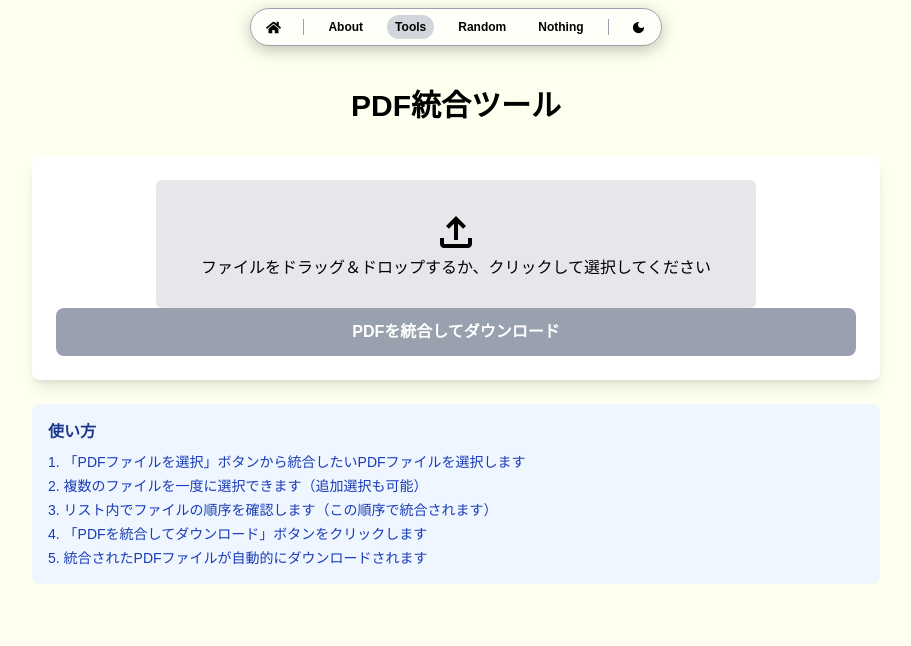
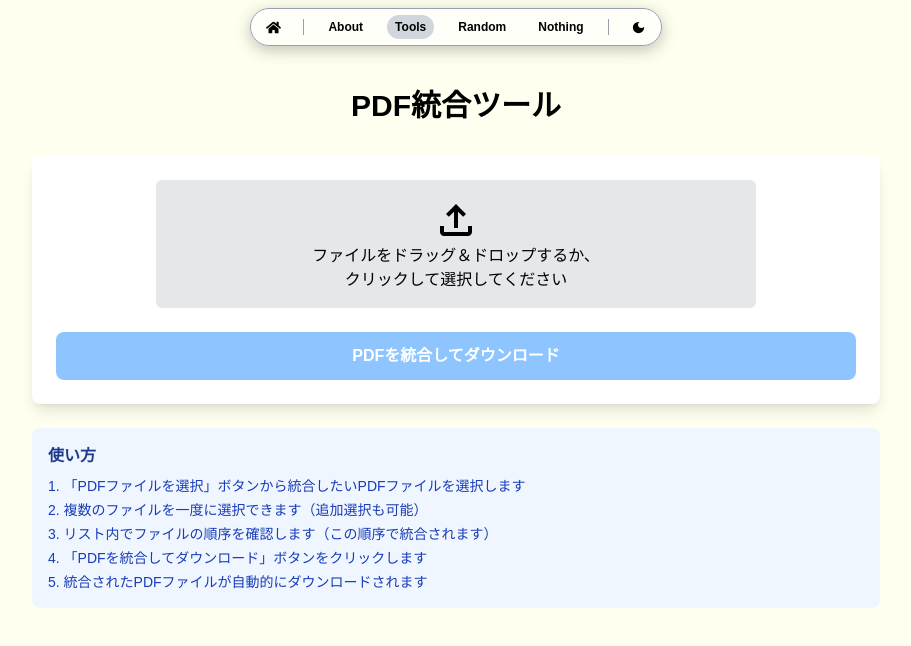
Before and after one commit to 11Rick23/kuri-net, a Next.js app: page /tools/pdf-merge in a window 1280 px wide. Shown: the top 646 px of the page, without its empty margins (184-1095 px from the left). Built offline with nearby package versions, Linux system fonts and the light colour scheme; a web font is replaced by a local one.

Commit message:
リファクタリング（ファイル分割）

```diff
--- /dev/null
+++ b/app/tools/pdf-merge/components/actionButtons.tsx
@@ -0,0 +1,48 @@
+type Props = {
+	files: File[];
+	isLoading: boolean;
+	clearFiles: () => void;
+	mergePdfs: () => Promise<void>;
+};
+export default function ActionButtons({
+	files,
+	isLoading,
+	clearFiles,
+	mergePdfs,
+}: Props) {
+	return (
+		<div className="flex gap-4">
+			<button
+				type="button"
+				onClick={mergePdfs}
+				disabled={files.length < 2 || isLoading}
+				className="
+				flex-1
+				bg-blue-600 hover:bg-blue-700
+				disabled:bg-blue-300 dark:disabled:bg-gray-700 disabled:cursor-not-allowed
+				text-white font-semibold
+				py-3 px-6
+				rounded-lg transition-colors
+				"
+			>
+				{isLoading ? "統合中..." : "PDFを統合してダウンロード"}
+			</button>
+
+			{files.length > 0 && (
+				<button
+					type="button"
+					onClick={clearFiles}
+					disabled={isLoading}
+					className="
+					bg-gray-500 hover:bg-gray-600 disabled:bg-gray-400 disabled:cursor-not-allowed
+					text-white font-semibold
+					py-3 px-6
+					rounded-lg transition-colors
+					"
+				>
+					クリア
+				</button>
+			)}
+		</div>
+	);
+}
--- /dev/null
+++ b/app/tools/pdf-merge/components/description.tsx
@@ -0,0 +1,18 @@
+export default function Description() {
+	return (
+		<div className="bg-blue-50 dark:bg-blue-900/20 rounded-lg p-4">
+			<h3 className="font-semibold text-blue-900 dark:text-blue-100 mb-2">
+				使い方
+			</h3>
+			<ol className="list-decimal list-inside space-y-1 text-sm text-blue-800 dark:text-blue-200">
+				<li>
+					「PDFファイルを選択」ボタンから統合したいPDFファイルを選択します
+				</li>
+				<li>複数のファイルを一度に選択できます（追加選択も可能）</li>
+				<li>リスト内でファイルの順序を確認します（この順序で統合されます）</li>
+				<li>「PDFを統合してダウンロード」ボタンをクリックします</li>
+				<li>統合されたPDFファイルが自動的にダウンロードされます</li>
+			</ol>
+		</div>
+	);
+}
--- a/app/tools/pdf-merge/components/uploadArea.tsx
+++ b/app/tools/pdf-merge/components/uploadArea.tsx
@@ -1,11 +1,10 @@
 import { MdOutlineFileUpload } from "react-icons/md";
 
 type Props = {
-	isDragging: boolean;
 	onChange: (e: React.ChangeEvent<HTMLInputElement>) => void;
 };
 
-export function UploadArea({ isDragging, onChange }: Props) {
+export function UploadArea({ onChange }: Props) {
 	return (
 		<label
 			htmlFor="pdf-upload"
@@ -25,10 +24,10 @@ export function UploadArea({ isDragging, onChange }: Props) {
 				className="hidden"
 			/>
 			<MdOutlineFileUpload size={48} />
-			<p>
-				{isDragging
-					? "ファイルをドロップ"
-					: "ファイルをドラッグ＆ドロップするか、クリックして選択してください"}
+			<p className="text-center">
+				ファイルをドラッグ＆ドロップするか、
+				<br />
+				クリックして選択してください
 			</p>
 		</label>
 	);
--- a/app/tools/pdf-merge/page.tsx
+++ b/app/tools/pdf-merge/page.tsx
@@ -2,6 +2,8 @@
 "use client";
 
 import Header from "@/app/components/header/wrapper";
+import Description from "./components/description";
+import ActionButtons from "./components/actionButtons";
 import DropOverlay from "./components/dropOverlay";
 import { FileList } from "./components/fileList";
 import { useGlobalDrag } from "./components/globalDrag";
@@ -31,53 +33,17 @@ export default function PdfMerge() {
 			<div className="max-w-4xl mx-auto p-6">
 				<h1 className="text-3xl font-bold mb-8 text-center">PDF統合ツール</h1>
 
-				<div className="bg-white dark:bg-gray-800 rounded-lg shadow-lg p-6 mb-6">
-					<UploadArea
-						isDragging={isDragging}
-						onChange={handleFileInputChange}
+				<div className="bg-white dark:bg-gray-800 rounded-lg shadow-lg p-6 mb-6 flex flex-col gap-6">
+					<UploadArea onChange={handleFileInputChange} />
+					<FileList files={files} onRemove={removeFile} />
+					<ActionButtons
+						files={files}
+						isLoading={isLoading}
+						clearFiles={clearFiles}
+						mergePdfs={mergePdfs}
 					/>
-
-					<FileList files={files} onRemove={removeFile} />
-
-					<div className="flex gap-4">
-						<button
-							type="button"
-							onClick={mergePdfs}
-							disabled={files.length < 2 || isLoading}
-							className="flex-1 bg-blue-600 hover:bg-blue-700 disabled:bg-gray-400 disabled:cursor-not-allowed text-white font-semibold py-3 px-6 rounded-lg transition-colors"
-						>
-							{isLoading ? "統合中..." : "PDFを統合してダウンロード"}
-						</button>
-
-						{files.length > 0 && (
-							<button
-								type="button"
-								onClick={clearFiles}
-								disabled={isLoading}
-								className="bg-gray-500 hover:bg-gray-600 disabled:bg-gray-400 disabled:cursor-not-allowed text-white font-semibold py-3 px-6 rounded-lg transition-colors"
-							>
-								クリア
-							</button>
-						)}
-					</div>
 				</div>
-
-				<div className="bg-blue-50 dark:bg-blue-900/20 rounded-lg p-4">
-					<h3 className="font-semibold text-blue-900 dark:text-blue-100 mb-2">
-						使い方
-					</h3>
-					<ol className="list-decimal list-inside space-y-1 text-sm text-blue-800 dark:text-blue-200">
-						<li>
-							「PDFファイルを選択」ボタンから統合したいPDFファイルを選択します
-						</li>
-						<li>複数のファイルを一度に選択できます（追加選択も可能）</li>
-						<li>
-							リスト内でファイルの順序を確認します（この順序で統合されます）
-						</li>
-						<li>「PDFを統合してダウンロード」ボタンをクリックします</li>
-						<li>統合されたPDFファイルが自動的にダウンロードされます</li>
-					</ol>
-				</div>
+				<Description />
 			</div>
 		</main>
 	);
```
